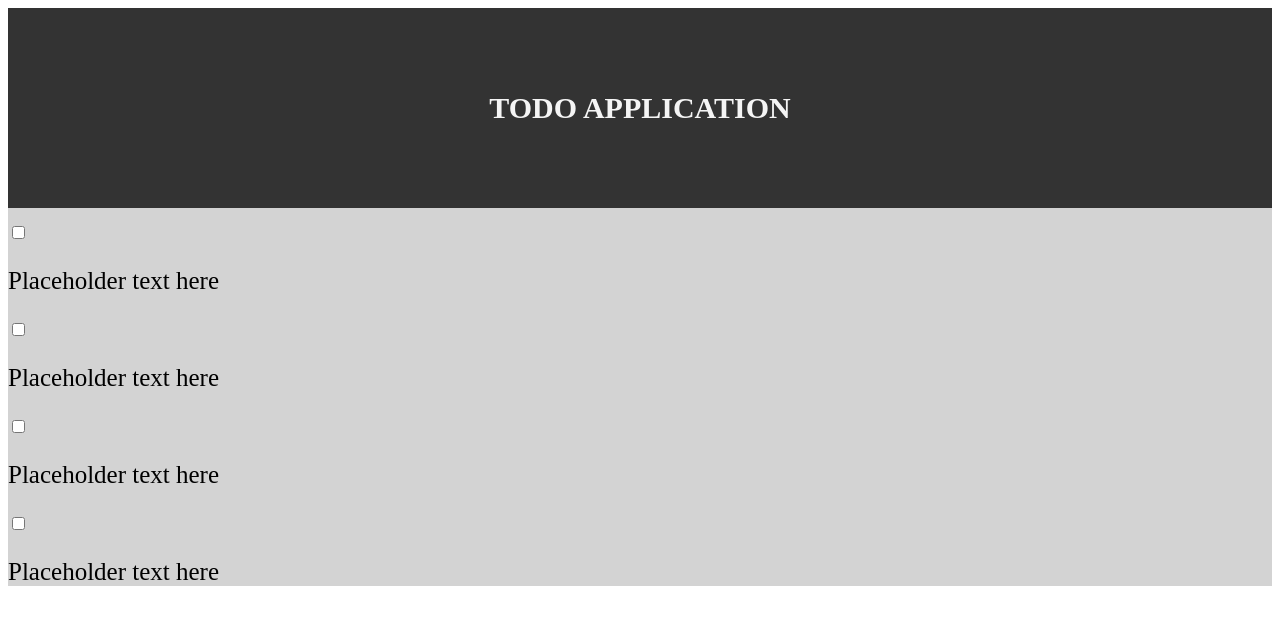
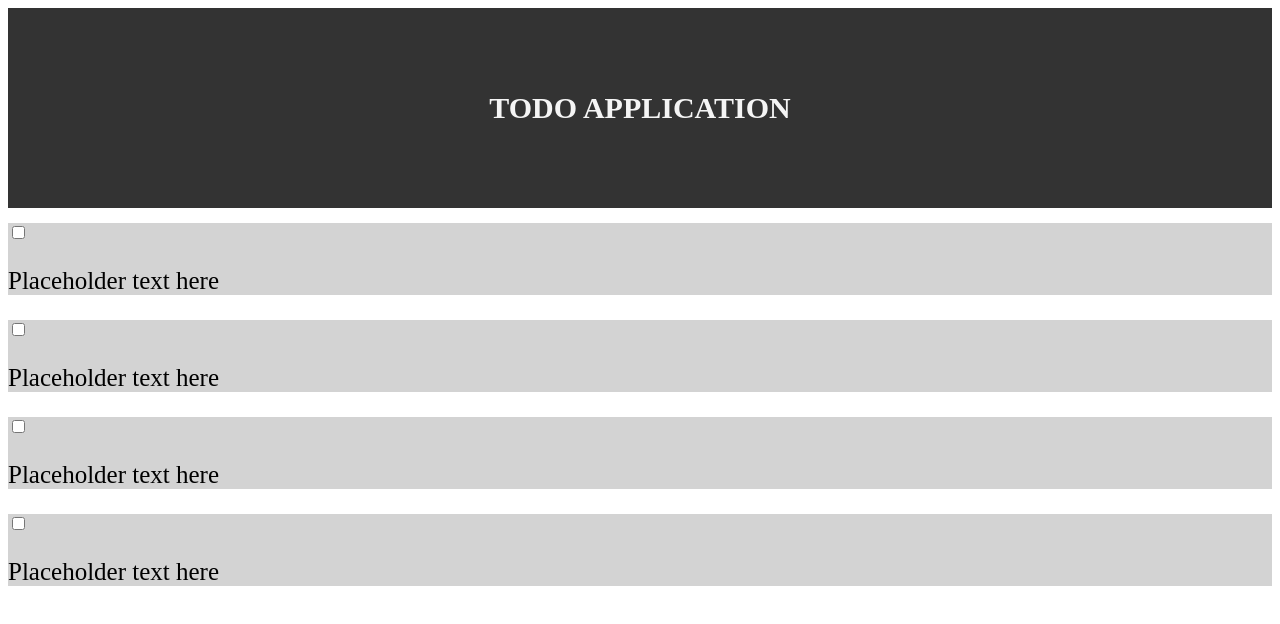
Before and after one commit to moshire/reactpractice, a React (Create React App) app: page / in a window 1280 px wide. Shown: the top 624 px of the page. Built offline with nearby package versions, Linux system fonts and the light colour scheme.

Commit message:
inline style practice with the todo app

```diff
--- a/src/App.js
+++ b/src/App.js
@@ -1,8 +1,14 @@
 import React from "react";
-import TodoItem from "./TodoItem"
-function App(){
-  return(
-    <TodoItem />
-  )
+import TodoItem from "./TodoItem";
+function App() {
+  return (
+    <div>
+      <h1>TODO APPLICATION</h1>
+      <TodoItem />
+      <TodoItem />
+      <TodoItem />
+      <TodoItem />
+    </div>
+  );
 }
 export default App;
--- a/src/TodoItem.js
+++ b/src/TodoItem.js
@@ -1,21 +1,11 @@
-import React from "react"
-function TodoItem(){
-    return(
+import React from "react";
+function TodoItem() {
+  return (
     <div className="text">
-        <h1>TODO APPLICATION</h1>
-<input type="checkbox" />
-            <p>Placeholder text here</p>
-
-<input type="checkbox" />
-            <p>Placeholder text here</p>
-
-<input type="checkbox" />
-            <p>Placeholder text here</p>
-
-<input type="checkbox" />
-            <p>Placeholder text here</p>
+      <input type="checkbox" />
+      <p>Placeholder text here</p>
     </div>
-    )
+  );
 }
 
-export default TodoItem
+export default TodoItem;
```
